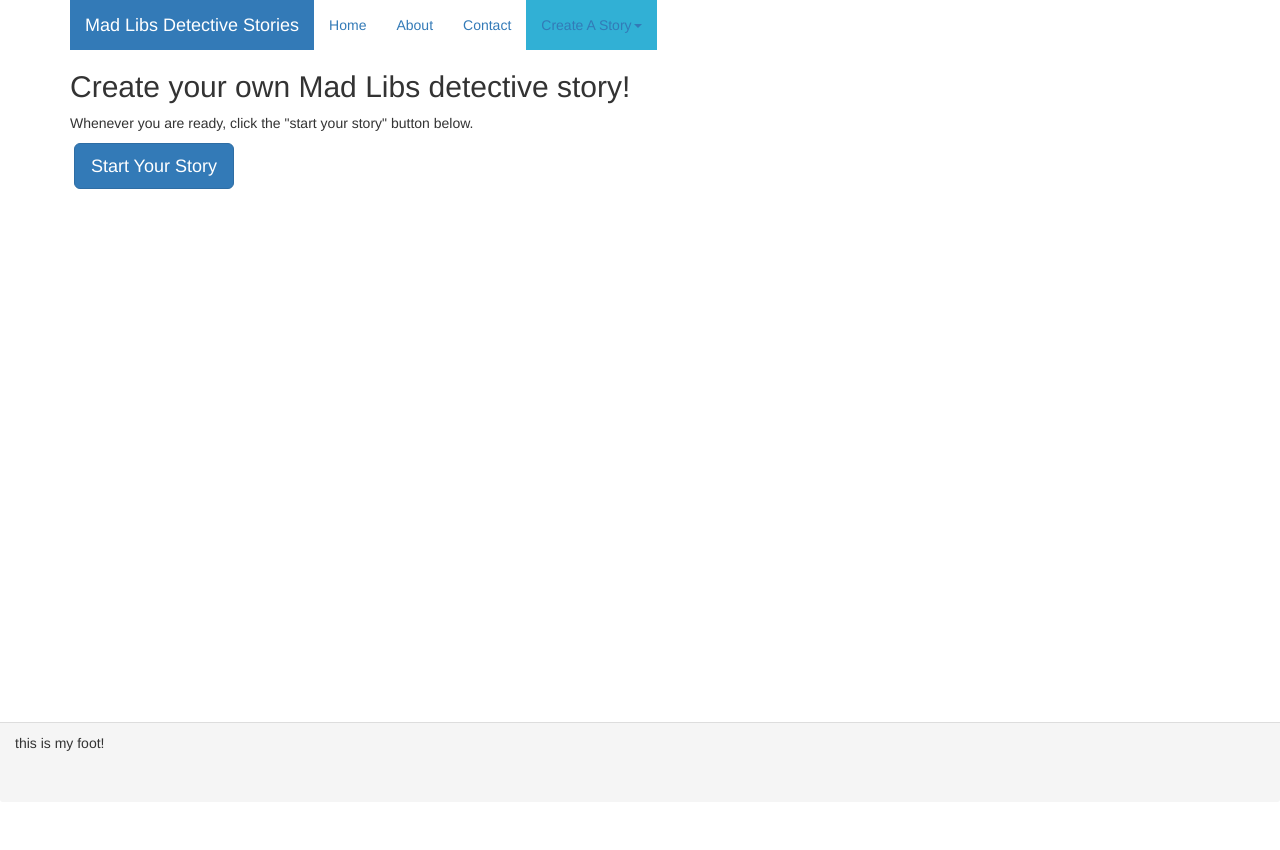
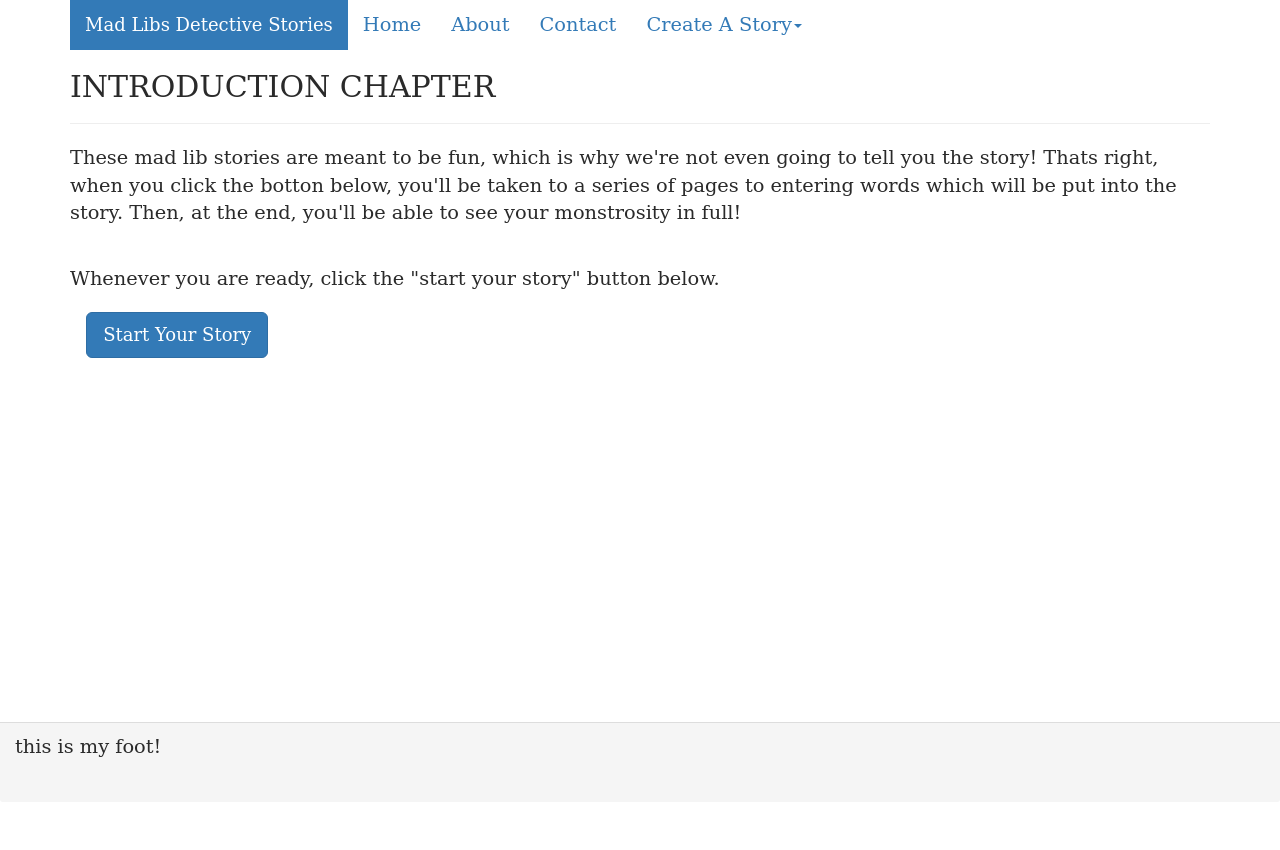
Before and after one commit to ac-jarvisa/mtm4086-as2, a PHP site: page /story.php in a window 1280 px wide. Run offline with PHP 8.4, Linux system fonts and the light colour scheme; some libraries are stand-ins or nearby versions.

Commit message:
fixed php problem

```diff
--- a/story.php
+++ b/story.php
@@ -2,15 +2,14 @@
 session_unset();
 session_start();
 
-$content = '<h2>Create your own Mad Libs detective story!</h2>
-
+$content = '<h2 class="text-uppercase">Introduction Chapter</h2><hr>
+<p>These mad lib stories are meant to be fun, which is why we\'re not even going to tell you the story! Thats right, when you click the botton below, you\'ll be taken to a series of pages to entering words which will be put into the story. Then, at the end, you\'ll be able to see your monstrosity in full!</p><br>
 <p>Whenever you are ready, click the "start your story" button below.</p>
 
 <form method="post" class="form-horizontal" role="form" action="' . $_SERVER["PHP_SELF"] . '?pg=1">
 
-<label for="story-start" class="gly"></label>
-
-<input type="submit" name="story-start" id="story-start" class="btn btn-primary btn-lg" value="Start Your Story"><span class="subBtn"></span>
+<label for="story-start"></label>
+<input type="submit" name="story-start" id="story-start" class="btn btn-primary btn-lg" value="Start Your Story">
 
 </form>';
 $form = '';
@@ -21,9 +20,9 @@ if(isset($_GET['pg'])){
 
 	if($_GET['pg'] == 1){
 
-		$content = '<p>A female _______ entered the room. There was _____ in her eyes.</p>
-			<p>FEMALE: "Detective _________, thank you for seeing me on such a ________ day!"</p>
-			<p>DETECTIVE: "Its alright miss ________. What seems to be the problem?</p>';
+		$content = '<h2>INTRODUCTION CHAPTER</h2><small>Part 1</small><hr>
+		<p class="bg-danger col-xs-12"><strong>WARNING!</strong> If you do not fill in all of the fields, you will be sent back to the start. Why such extreme measures? Because I am the webmaster and I say so!</p>';
+
 		$form = '<form method="post" class="form-horizontal" role="form" action="' . $_SERVER["PHP_SELF"] . '?pg=2">
             	<label for="story-1-a1">1) Noun (Job) </label>
                 <input type="text" id="story-1-a1" name="story-1-a1" class="form-control">
@@ -47,41 +46,38 @@ if(isset($_GET['pg'])){
 			$_SESSION['story-1-a5'] = $_POST['story-1-a5'];
 
 			// checks to see if all form inputs are empty
-			if(empty($_POST['story-1-a1']) && empty($_POST['story-1-a2']) && empty($_POST['story-1-a3']) && empty($_POST['story-1-a4']) && empty($_POST['story-1-a5'])){
+			if(empty($_POST['story-1-a1']) || empty($_POST['story-1-a2']) || empty($_POST['story-1-a3']) || empty($_POST['story-1-a4']) || empty($_POST['story-1-a5'])){
 				// if any inputs are empty, redirect the user to the start page.
 				header("Location: story.php?=start");
 			}
 			// if all is well, continue to the next page
 		}
 
-			$content = '<p>FEMALE: "I was walking home, when a ________ came out of nowhere and stole my ________"!
-			<p>DETECTIVE: "I am sorry to hear that. Can you describe the ________?"</p>
-			<p>FEMALE: "Yes, the _______ was _______, weighed ______ pounds, had _______  _______, and had ______ eyes."</p>';
+			$content = '<h2>INTRODUCTION CHAPTER</h2><small>Part 2</small><hr>
+			<p class="bg-danger col-xs-12"><strong>WARNING!</strong> If you do not fill in all of the fields, you will be sent back to the start. Why such extreme measures? Because I am the webmaster and I say so!</p>';
 
 			$form = '<form method="post" class="form-horizontal" role="form" action="' . $_SERVER["PHP_SELF"] . '?pg=3">
-            	<label for="story-1-a1">1) Noun (Thing) </label>
+            	<label for="story-2-a1">1) Person / Thing </label>
                 <input type="text" id="story-2-a1" name="story-2-a1" class="form-control">
-                <label for="story-1-a2">2) Noun (Thing) </label>
+                <label for="story-2-a2">2) A Precious Item </label>
                 <input type="text" id="story-2-a2" name="story-2-a2" class="form-control">
-                <label for="story-1-a3">3) Noun (Person / Thing) </label>
+                <label for="story-2-a3">3) Person / Thing</label>
                 <input type="text" id="story-2-a3" name="story-2-a3" class="form-control">
-                <label for="story-1-a4">4) Noun (Person / Thing)  </label>
+                <label for="story-2-a4">4) Person / Thing</label>
                 <input type="text" id="story-2-a4" name="story-2-a4" class="form-control">
-                <label for="story-1-a5">5) Noun (Description) </label>
+                <label for="story-2-a5">5) Age </label>
                 <input type="text" id="story-2-a5" name="story-2-a5" class="form-control">
-				<label for="story-1-a6">6) Number </label>
+				<label for="story-2-a6">6) Number </label>
                 <input type="text" id="story-2-a6" name="story-2-a6" class="form-control">
-				<label for="story-1-a7">7) Noun (One Word Description) </label>
+				<label for="story-2-a7">7) Two Word Description </label>
                 <input type="text" id="story-2-a7" name="story-2-a7" class="form-control">
-				<label for="story-1-a8">8) Noun (One Word Description) </label>
+				 <label for="story-2-a8">8) Colour </label>
                 <input type="text" id="story-2-a8" name="story-2-a8" class="form-control">
-				 <label for="story-1-a9">9) Colour </label>
-                <input type="text" id="story-2-a9" name="story-2-a9" class="form-control">
-                <input type="submit" name="story-1" class="btn btn-primary btn-lg pull-right" value="next part">            </form>';
+                <input type="submit" name="story-2" class="btn btn-primary btn-lg pull-right" value="next part"></form>';
 		}
 	else if($_GET['pg'] == 3){
 		// if the submit button was pressed on the last page...
-		if(isset($_POST['story-1'])){
+		if(isset($_POST['story-2'])){
 			$_SESSION['story-2-a1'] = $_POST['story-2-a1'];
 			$_SESSION['story-2-a2'] = $_POST['story-2-a2'];
 			$_SESSION['story-2-a3'] = $_POST['story-2-a3'];
@@ -90,39 +86,37 @@ if(isset($_GET['pg'])){
 			$_SESSION['story-2-a6'] = $_POST['story-2-a6'];
 			$_SESSION['story-2-a7'] = $_POST['story-2-a7'];
 			$_SESSION['story-2-a8'] = $_POST['story-2-a8'];
-			$_SESSION['story-2-a9'] = $_POST['story-2-a9'];
-
 			// checks to see if all form inputs are empty
-			if(empty($_POST['story-2-a1']) && empty($_POST['story-2-a2']) && empty($_POST['story-2-a3']) && empty($_POST['story-2-a4']) && empty($_POST['story-2-a5']) && empty($_POST['story-2-a6']) && empty($_POST['story-2-a7']) && empty($_POST['story-2-8']) && empty($_POST['story-2-a9'])){
+			if(empty($_POST['story-2-a1']) || empty($_POST['story-2-a2']) || empty($_POST['story-2-a3']) || empty($_POST['story-2-a4']) || empty($_POST['story-2-a5']) || empty($_POST['story-2-a6']) || empty($_POST['story-2-a7']) || empty($_POST['story-2-a8'])){
 				// if any inputs are empty, redirect the user to the start page.
 				header("Location: story.php?=start");
 			}
 			// if all is well, continue to the next page
 		}
 		// this variable contains the story content displayed on the page
-		$content = '<p>DETECTIVE: "Thank you, this will help in ________ the _________. However, I will require ________ as a downpayment for my ________."</p>
-			<p>FEMALE: "Yes, of course. I will ______ your ______. Thanks again Detective!"</p>';
+		$content = '<h2>INTRODUCTION CHAPTER</h2><small>Part 3</small><hr>
+		<p class="bg-danger col-xs-12"><strong>WARNING!</strong> If you do not fill in all of the fields, you will be sent back to the start. Why such extreme measures? Because I am the webmaster and I say so!</p>';
 		// this variable contains the form where users can insert the missing sections of the story.
 		$form = '<form method="post" class="form-horizontal" role="form" action="' . $_SERVER["PHP_SELF"] . '?pg=end">
-            	<label for="story-3-a1">1) Adjective </label>
+            	<label for="story-3-a1">1) An Action </label>
                 <input type="text" id="story-1-a1" name="story-3-a1" class="form-control">
-                <label for="story-3-a2">2) Noun (Person / Thing) </label>
+                <label for="story-3-a2">2) Person / Thing </label>
                 <input type="text" id="story-1-a2" name="story-3-a2" class="form-control">
-                <label for="story-3-a3">3) Noun (Thing) </label>
+                <label for="story-3-a3">3) A Thing </label>
                 <input type="text" id="story-1-a3" name="story-3-a3" class="form-control">
-                <label for="story-3-a4">4) Adjective </label>
+                <label for="story-3-a4">4) An Action </label>
                 <input type="text" id="story-1-a4" name="story-3-a4" class="form-control">
-                <label for="story-3-a5">5) Adjective </label>
+                <label for="story-3-a5">5) An Action </label>
                 <input type="text" id="story-1-a5" name="story-3-a5" class="form-control">
-				<label for="story-3-a6">6) Noun </label>
+				<label for="story-3-a6">6) A Thing </label>
                 <input type="text" id="story-1-a6" name="story-3-a6" class="form-control">
-                <input type="submit" name="story-1" class="btn btn-primary btn-lg pull-right" value="next part">            </form>';
+                <input type="submit" name="story-3" class="btn btn-primary btn-lg pull-right" value="next part">            </form>';
 
 
 	}else if($_GET['pg'] == "end"){
 		// This is the last page of the story
 		// if the submit button was pressed on the last page...
-		if(isset($_POST['story-1'])){
+		if(isset($_POST['story-3'])){
 			$_SESSION['story-3-a1'] = $_POST['story-3-a1'];
 			$_SESSION['story-3-a2'] = $_POST['story-3-a2'];
 			$_SESSION['story-3-a3'] = $_POST['story-3-a3'];
@@ -131,20 +125,21 @@ if(isset($_GET['pg'])){
 			$_SESSION['story-3-a6'] = $_POST['story-3-a6'];
 
 			// checks to see if all form inputs are empty
-			if(empty($_POST['story-3-a1']) && empty($_POST['story-3-a2']) && empty($_POST['story-3-a3']) && empty($_POST['story-3-a4']) && empty($_POST['story-3-a5']) && empty($_POST['story-3-a6'])){
+			if(empty($_POST['story-3-a1']) || empty($_POST['story-3-a2']) || empty($_POST['story-3-a3']) || empty($_POST['story-3-a4']) || empty($_POST['story-3-a5']) || empty($_POST['story-3-a6'])){
 				// if any inputs are empty, redirect the user to the start page.
 				header("Location: story.php?=start");
 			}
 			// if all is well, continue to the next page
 		}
-			$content = '';
+			$content = '<h2>INTRODUCTION CHAPTER</h2><small>End</small><hr>
+			<p>Congratulations, your patience has payed off. Below is your story!</p><hr>';
 			$form = '';
 			$results = '<p>A Female ' . $_SESSION['story-1-a1'] . ' Entered the room. There was ' . $_SESSION['story-1-a2'] . ' in her eyes.</p><p>FEMALE: "Detective ' . $_SESSION['story-1-a3'] . ', thank you for seeing me on such a ' . $_SESSION['story-1-a4'] . ' day!"</p>
 			<p>DETECTIVE: "Its alright miss ' . $_SESSION['story-1-a5'] . '. What seems to be the problem?</p>
 
 			<p>FEMALE: "I was walking home, when a ' . $_SESSION['story-2-a1'] . ' came out of nowhere and stole my ' . $_SESSION['story-2-a2'] . '"!
 			<p>DETECTIVE: "I am sorry to hear that. Can you describe the ' . $_SESSION['story-2-a3'] .'?"</p>
-			<p>FEMALE: "Yes, the ' . $_SESSION['story-2-a4'] . ' was ' . $_SESSION['story-2-a5'] . ', weighed ' . $_SESSION['story-2-a6'] . ' pounds, had ' . $_SESSION['story-2-a7'] . ' ' . $_SESSION['story-2-a8'] . ', and had ' . $_SESSION['story-2-a9'] . ' eyes."</p>
+			<p>FEMALE: "Yes, the ' . $_SESSION['story-2-a4'] . ' was ' . $_SESSION['story-2-a5'] . ', weighed ' . $_SESSION['story-2-a6'] . ' pounds, had ' . $_SESSION['story-2-a7'] . ', and had ' . $_SESSION['story-2-a8'] . ' eyes."</p>
 
 			<p>DETECTIVE: "Thank you, this will help in ' . $_SESSION['story-3-a1'] . ' the ' . $_SESSION['story-3-a2'] . '. However, I will require ' . $_SESSION['story-3-a3'] . ' as a downpayment for my ' . $_SESSION['story-3-a4'] . '."</p>
 			<p>FEMALE: "Yes, of course. I will ' . $_SESSION['story-3-a5'] . ' your ' . $_SESSION['story-3-a6'] . '. Thanks again Detective!"</p>
@@ -174,12 +169,6 @@ session_destroy();
 
       <div class="container">
         <div class="navbar-header">
-          <button type="button" class="navbar-toggle collapsed" data-toggle="collapse" data-target="#navbar" aria-expanded="false" aria-controls="navbar">
-            <span class="sr-only">Toggle navigation</span>
-            <span class="icon-bar"></span>
-            <span class="icon-bar"></span>
-            <span class="icon-bar"></span>
-          </button>
           <a class="navbar-brand bg-primary" href="#">Mad Libs Detective Stories</a>
         </div>
         <div id="navbar" class="navbar-collapse collapse">
@@ -191,6 +180,7 @@ session_destroy();
               <a href="#" class="dropdown-toggle" data-toggle="dropdown" role="button" aria-expanded="false">Create A Story<span class="caret"></span></a>
               <ul class="dropdown-menu" role="menu">
                 <li><a href="story.php">Introduction Chapter</a></li>
+                <li class="divider"></li>
                 	<li class="dropdown-header">The Investigation</li>
                 	<li><a href="#">The Investigation</a></li>
                 	<li><a href="#">The Investigation Part 2</a></li>
--- a/styles/style.css
+++ b/styles/style.css
@@ -5,6 +5,9 @@
 }
 html, body{
 	height: 100%;
+	font-size: 110%;
+	font-family: Constantia, "Lucida Bright", "DejaVu Serif", Georgia, serif;
+	color: rgba(42,42,42,1.00);
 }
 .wrap{
   min-height: 100%;
@@ -20,12 +23,13 @@ footer, .container:after{
 footer{
 	background:
 }
-.active{
-	background: #31b0d5;
-}
 nav{
 	padding-top:20px;
 }
-.active{
-
+a:hover{
+	background: rgb(69, 153, 226) !important;
+	color: rgb(243,243,243);
 }
+input[type=submit] {
+margin: 10px;
+}
```
Lines whose indentation alone changed are shown as unchanged.
